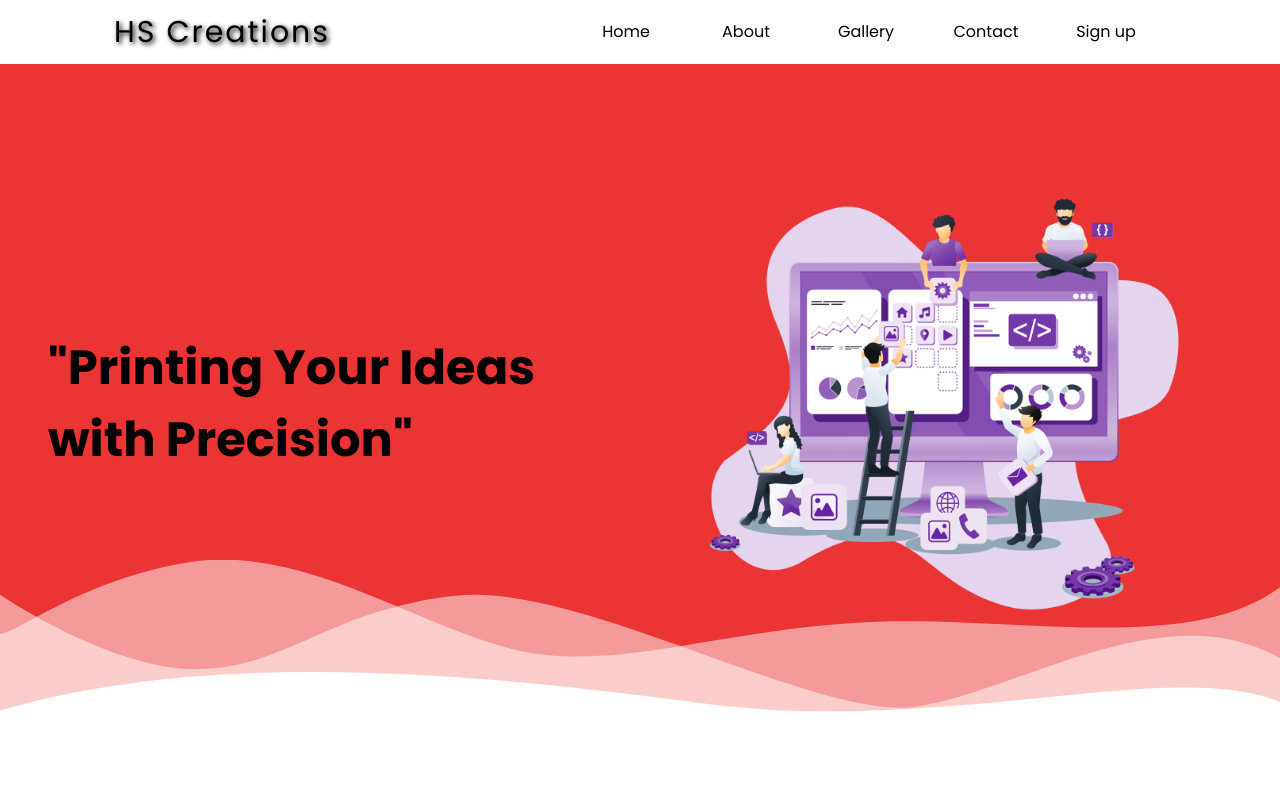
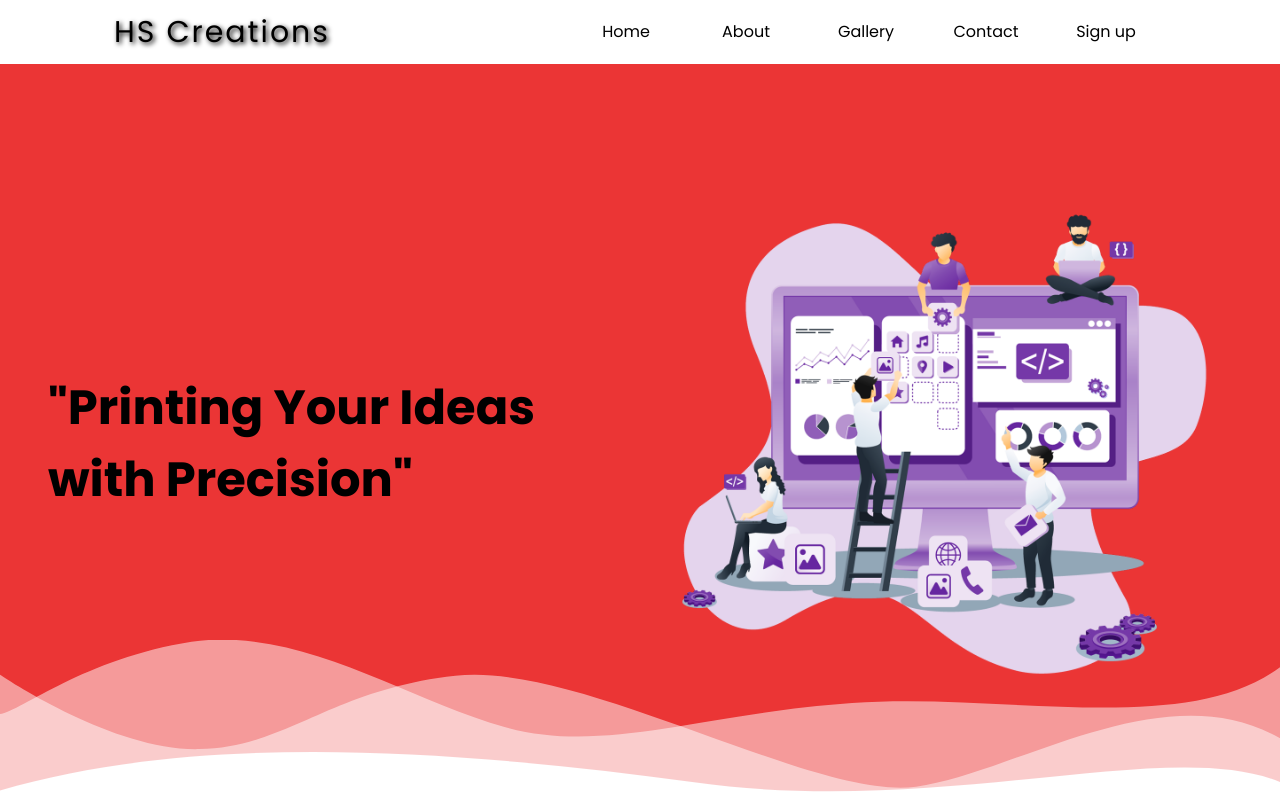
Before and after one commit to Lavkush-Singh34/HS-Creations, a plain HTML site: page index.html in a window 1280 px wide. Shown: the top 800 px of the page. Drawn offline with Linux system fonts and the light colour scheme.

Commit message:
section-1 completed

```diff
--- a/styles.css
+++ b/styles.css
@@ -135,7 +135,8 @@ nav {
 
 /******************* intro section ****************/
 .intro {
-  min-height: 75vh;
+  min-height: 95vh;
+  position: relative;
   height: 85vh;
   background: rgb(235, 53, 53);
   display: flex;
@@ -147,6 +148,9 @@ nav {
     width: 50%;
     display: grid;
     place-items: center;
+    /* position: absolute;
+    top: 50%;
+    bottom: 50%; */
     padding: 3rem;
     && h1 {
       font-size: 3rem;
```
